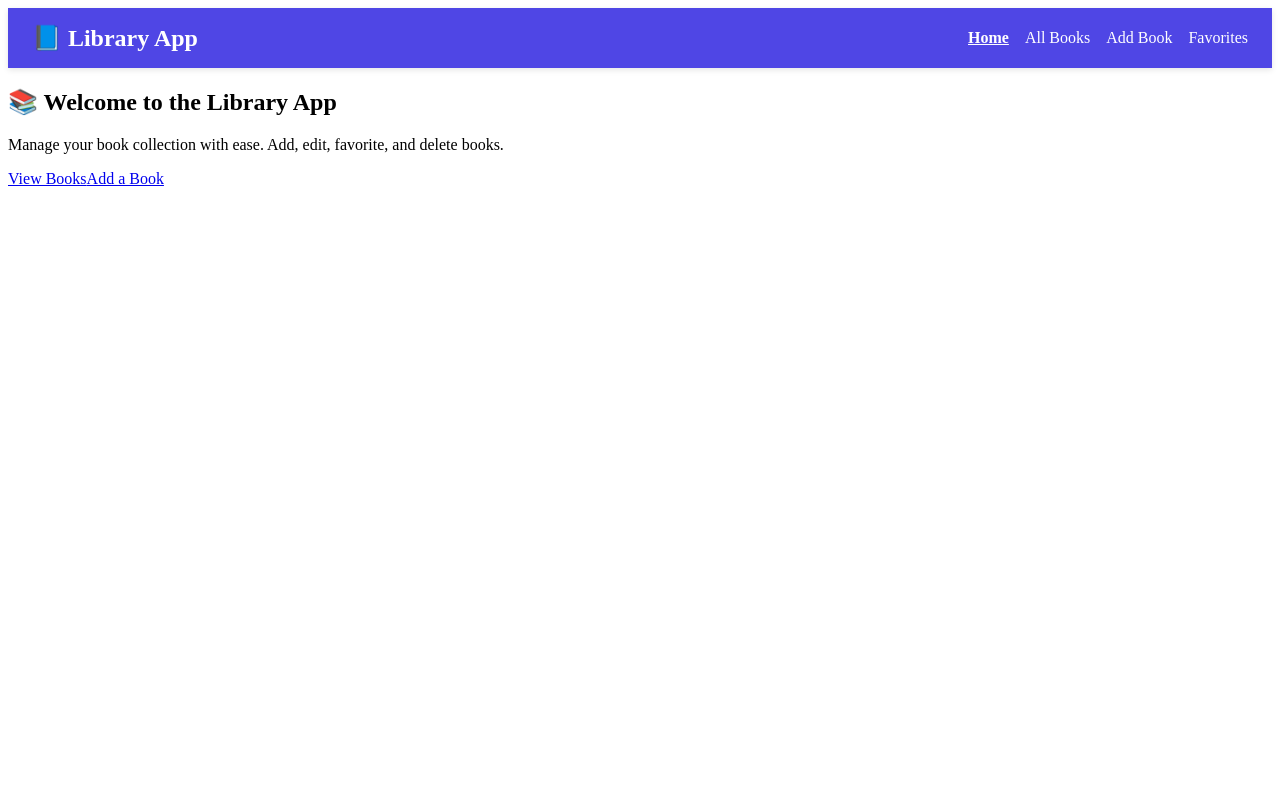
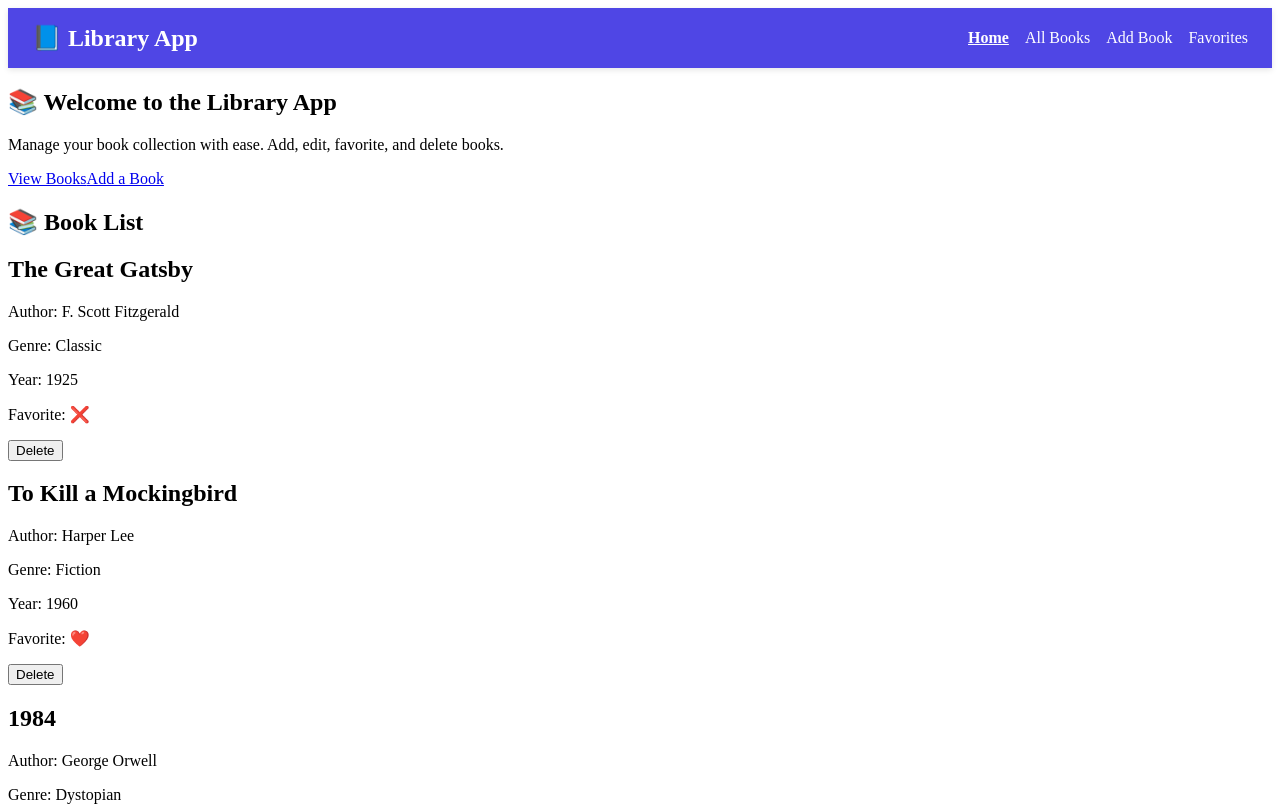
Before and after one commit to leparan-felix/Library-app, a React (Vite) app: page / in a window 1280 px wide. Shown: the top 806 px of the page. Built offline with nearby package versions, Linux system fonts and the light colour scheme; data requests are answered from the project's data file.

Commit message:
Add BookCard component to display book info and delete

```diff
--- a/src/App.jsx
+++ b/src/App.jsx
@@ -1,20 +1,16 @@
 // src/App.jsx
-import React from 'react';
-import { BrowserRouter as Router, Routes, Route } from 'react-router-dom';
-import Navbar from './components/Navbar';
-import BookList from './pages/BookList';
-import Home from './pages/Home';
+import React from "react";
+import { BrowserRouter as Router, Routes, Route } from "react-router-dom";
+import Navbar from "./components/Navbar";
+import Home from "./pages/Home";
 function App() {
   return (
     <Router>
       <Navbar />
       <Routes>
-
         <Route path="/" element={<Home />} />
-        <Route path="/BookList" element={<BookList />} />
         {/* other routes */}
       </Routes>
-
     </Router>
   );
 }
--- /dev/null
+++ b/src/components/BookCard.jsx
@@ -0,0 +1,16 @@
+// BookCard component - shows single book info and a delete button
+function BookCard({ book, onDelete }) {
+  return (
+    <div>
+      <h2>{book.title}</h2>
+      <p>Author: {book.author}</p>
+      <p>Genre: {book.genre}</p>
+      <p>Year: {book.publicationYear}</p>
+      <p>Favorite: {book.isFavorite ? "❤️" : "❌"}</p>
+
+      <button onClick={() => onDelete(book.id)}>Delete</button>
+    </div>
+  );
+}
+
+export default BookCard;
--- /dev/null
+++ b/src/components/BookList.jsx
@@ -0,0 +1,54 @@
+// Import required hooks and component
+import { useEffect, useState } from "react";
+import BookCard from "./BookCard";
+
+function BookList() {
+  // State to store all books
+  const [books, setBooks] = useState([]);
+
+  // State to track loading
+  const [loading, setLoading] = useState(true);
+
+  // Fetch books when component loads
+  useEffect(() => {
+    fetch("http://localhost:3004/books")
+      .then((res) => res.json())
+      .then((data) => {
+        setBooks(data);        // Store books in state
+        setLoading(false);     // Stop loading spinner
+      })
+      .catch(() => setLoading(false)); // Stop loading if there's an error
+  }, []);
+
+  // Handle delete button
+  const handleDelete = (id) => {
+    fetch(`http://localhost:3004/books/${id}`, {
+      method: "DELETE",
+    }).then(() => {
+      // Filter out deleted book from UI
+      const updated = books.filter((book) => book.id !== id);
+      setBooks(updated);
+    });
+  };
+
+  // Show loading text if fetching
+  if (loading) return <p>Loading books...</p>;
+
+  return (
+    <div>
+      <h2>📚 Book List</h2>
+
+      {/* Show message if no books */}
+      {books.length === 0 ? (
+        <p>No books available.</p>
+      ) : (
+        // Loop through all books and render BookCard
+        books.map((book) => (
+          <BookCard key={book.id} book={book} onDelete={handleDelete} />
+        ))
+      )}
+    </div>
+  );
+}
+
+export default BookList;
--- a/src/pages/Home.jsx
+++ b/src/pages/Home.jsx
@@ -1,5 +1,6 @@
 import React from 'react';
 import { Link } from 'react-router-dom';
+import BookList from '../components/BookList';
 
 const Home = () => {
   return (
@@ -21,6 +22,7 @@ const Home = () => {
         >
           Add a Book
         </Link>
+        <BookList />
       </div>
     </div>
   );
```
